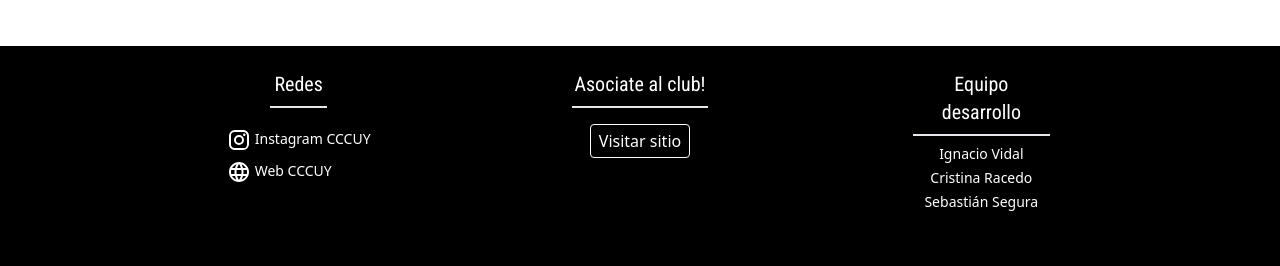
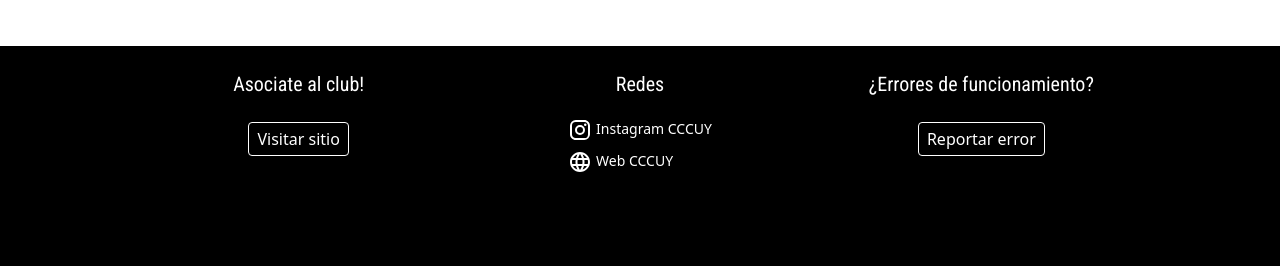
Before and after one commit to NachoVidal27/birrateca_front_end, a React (Create React App) app: page / in a window 1280 px wide. Shown: the part 2728-2994 px from the top of the page. Built offline with nearby package versions, Linux system fonts and the light colour scheme.

Commit message:
pre.report error

```diff
--- a/src/App.css
+++ b/src/App.css
@@ -32,6 +32,29 @@ html {
   scroll-behavior: smooth;
 }
 
+body {
+  --sb-track-color: #0e0604;
+  --sb-thumb-color: #e2c59e;
+  --sb-size: 15px;
+
+  scrollbar-color: var(--sb-thumb-color) var(--sb-track-color);
+}
+
+body::-webkit-scrollbar {
+  width: var(--sb-size);
+}
+
+body::-webkit-scrollbar-track {
+  background: var(--sb-track-color);
+  border-radius: 2px;
+}
+
+body::-webkit-scrollbar-thumb {
+  background: var(--sb-thumb-color);
+  border-radius: 2px;
+  border: 1px solid #ddaf79;
+}
+
 @keyframes App-logo-spin {
   from {
     transform: rotate(0deg);
--- a/src/App.js
+++ b/src/App.js
@@ -16,6 +16,7 @@ import Loader from "./components/Loader";
 import Navbar from "./components/Navbar";
 import EditBeer from "./routes/EditBeer";
 import PasswordReset from "./routes/PasswordReset";
+import ReportError from "./routes/ReportError";
 
 function App() {
   const [splash, setSplash] = useState(true);
@@ -44,6 +45,7 @@ function App() {
               <Route path="/perfil" element={<Profile />} />
               <Route path="/birra-form" element={<AddBeer />} />
               <Route path="/birras" element={<Beers />} />
+              <Route path="/reportar-error" element={<ReportError />} />
             </Route>
           </Routes>
         </ScrollToTop>
--- a/src/components/Footer.jsx
+++ b/src/components/Footer.jsx
@@ -6,10 +6,24 @@ import InstagramIcon from "@mui/icons-material/Instagram";
 function Footer() {
   return (
     <div className="bg-black w-full ">
-      <div className="h-fit md:h-60 w-[80%] bg-black bottom-0 mx-auto pt-6">
+      <div className="h-fit md:h-56 w-[80%] bg-black bottom-0 mx-auto pt-6">
         <div className="grid grid-cols-1 md:grid-cols-3">
+          <div className="my-4 md:my-0">
+            <Link
+              to="https://www.cerveceroscaseros.com.uy/hagase-socio-del-club/"
+              target="_blank"
+            >
+              <h3 className="text-white font-roboto text-xl  md:w-[40%] mx-auto pb-2 mb-2">
+                Asociate al club!
+              </h3>
+
+              <button className="text-white px-2 py-1 border border-white rounded md:mt-2 hover:bg-cream-light hover:text-black">
+                Visitar sitio
+              </button>
+            </Link>
+          </div>
           <div className="my-4 md:my-0 mx-auto">
-            <h3 className="text-white font-roboto text-xl md:border-b-2 w-[40%] mx-auto pb-2 md:mb-4">
+            <h3 className="text-white font-roboto text-xl w-[80%] mx-auto pb-2 md:mb-2">
               Redes
             </h3>
             <div className="flex flex-col items-start mx-auto">
@@ -31,21 +45,7 @@ function Footer() {
               </Link>
             </div>
           </div>
-          <div className="my-4 md:my-0">
-            <Link
-              to="https://www.cerveceroscaseros.com.uy/hagase-socio-del-club/"
-              target="_blank"
-            >
-              <h3 className="text-white font-roboto text-xl md:border-b-2 md:w-[40%] mx-auto pb-2 mb-2">
-                Asociate al club!
-              </h3>
-
-              <button className="text-white px-2 py-1 border border-white rounded md:mt-2 hover:bg-cream-light hover:text-black">
-                Visitar sitio
-              </button>
-            </Link>
-          </div>
-          <div className="my-4 md:my-0">
+          {/* <div className="my-4 md:my-0">
             <h3 className="text-white font-roboto text-xl md:border-b-2 md:w-[40%] mx-auto pb-2 mb-2">
               Equipo desarrollo
             </h3>
@@ -68,6 +68,16 @@ function Footer() {
             >
               <h4 className="text-white text-sm my-1">Sebastián Segura</h4>
             </Link>
+          </div> */}
+          <div className="my-4 md:my-0">
+            <h3 className="text-white font-roboto text-xl  md:w-[70%] mx-auto pb-2 mb-2">
+              ¿Errores de funcionamiento?
+            </h3>
+            <Link to="/reportar-error" target="_blank">
+              <button className="text-white px-2 py-1 border border-white rounded md:mt-2 hover:bg-cream-light hover:text-black">
+                Reportar error
+              </button>
+            </Link>
           </div>
         </div>
       </div>
--- a/src/routes/Home.jsx
+++ b/src/routes/Home.jsx
@@ -23,12 +23,13 @@ function Home() {
       window.removeEventListener("resize", handleResize);
     };
   });
+
   return mobile ? (
     <>
-      <div class="relative mt-16">
+      <div className="relative mt-16">
         <img src={hero} className="w-full  " alt="" />
-        <div class="absolute inset-0 flex items-center justify-center">
-          <h2 class="invisible md:visible text-5xl font-bold font text-white text-center">
+        <div className="absolute inset-0 flex items-center justify-center">
+          <h2 className="invisible md:visible text-5xl font-bold font text-white text-center">
             Bienvenido a la Birrateca del CCCUY
           </h2>
         </div>
@@ -109,14 +110,14 @@ function Home() {
     </>
   ) : (
     <>
-      <div class="relative">
+      <div className="relative">
         <img
           src={hero}
           className="w-full mt-6 shadow-[-12px_13px_35px_5px_#00000024]"
           alt=""
         />
-        {/* <div class="absolute inset-0 flex items-center justify-center">
-          <h2 class="invisible md:visible text-5xl font-bold font text-white text-center">
+        {/* <div className="absolute inset-0 flex items-center justify-center">
+          <h2 className="invisible md:visible text-5xl font-bold font text-white text-center">
             Bienvenido a la Birrateca del CCCUY
           </h2>
         </div> */}
```
